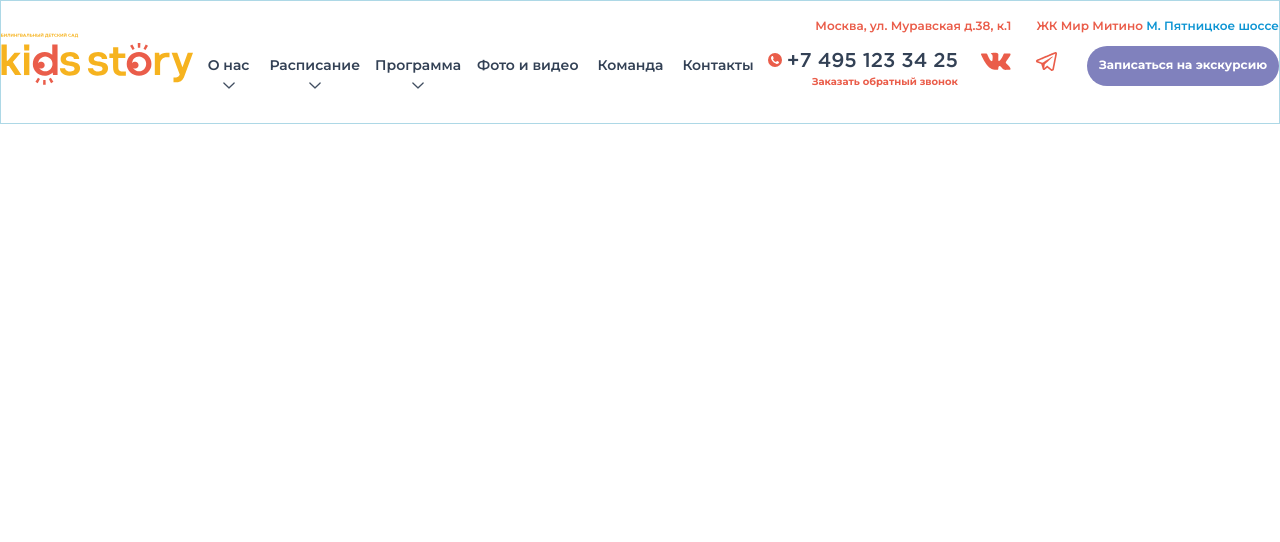
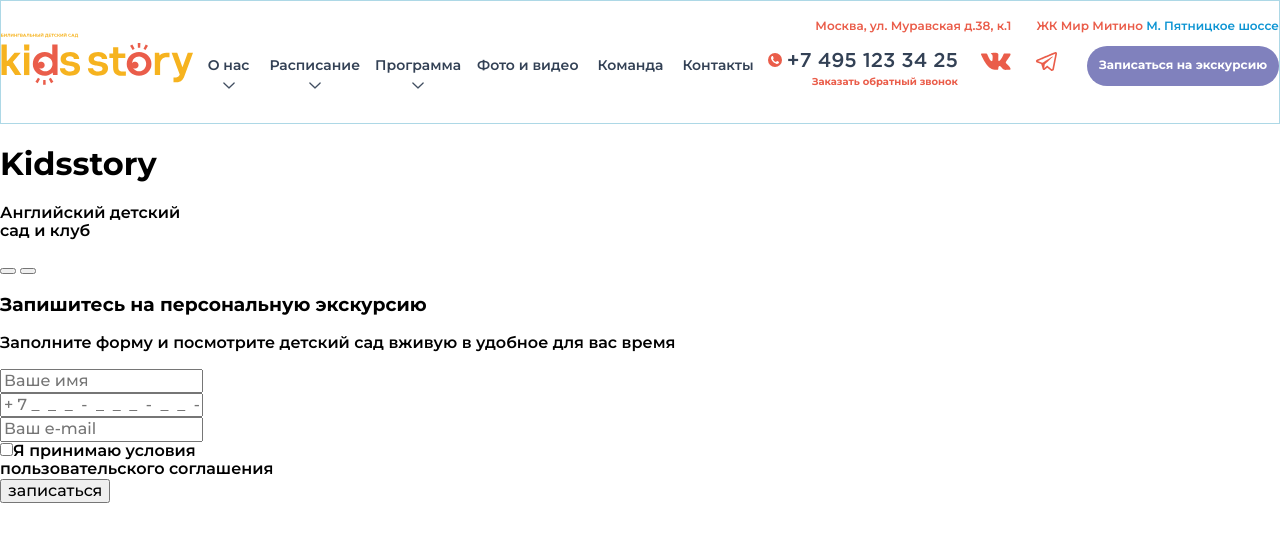
Before and after one commit to Rinakae/KidsStory, a website: page index.html in a window 1280 px wide. Drawn offline with Linux system fonts and the light colour scheme; files whose address does not match are found by name.

Commit message:
html section welcome

```diff
--- a/index.html
+++ b/index.html
@@ -82,9 +82,51 @@
         <!-- /.header__contact -->
         <button class="header__button">Записаться на экскурсию</button>
         </div>
-
       </div> <!--header__main header-logo-->
     </div> <!-- header-container-->
   </header>
+
+  <section class="welcome">
+    <div class="container welcome__container">
+      <div class="welcome__wrapper ">
+        <div class="welcome__wrapper-title welcome-title">
+          <h1 class="welcome-title__title">Kidsstory</h1>
+          <p class="welcome-title__text">Английский детский<br>сад и клуб</p>
+          <div class="welcome-title__buttons buttons">
+            <button class="buttons__prev"></button>
+            <button class="buttons__next"></button>
+          </div>
+        </div>
+      <!--welcome__wrapper-title-->
+      <div class="welcome__form">
+        <h3 class="welcome__form-title">Запишитесь на персональную экскурсию</h3>
+          <p class="welcome__form-text">Заполните форму и посмотрите детский сад вживую в удобное для вас время</p>
+        <form action="" name="form-callback" id ="formId">
+				  <div class="form-group">
+					  <input type="text" name="user_name" class="form-control" placeholder="Ваше имя" />
+				  </div>
+
+				<div class="form-group">
+					<input type="tel" name="user_tel" class="form-control tel required" placeholder="+ 7 _  _  _  -  _  _  _  -  _  _  -  _  _" />
+				</div>
+
+        <div class="form-group">
+					<input type="email" name="user_email" class="form-control email required" placeholder="Ваш e-mail" />
+				</div>
+
+        <div class="form-group">
+          <input name="cheese" type="checkbox" value="v1">Я принимаю условия<br>
+пользовательского соглашения
+        </div>
+
+					<input type="submit" class="button btn feedback" value="записаться" />
+				</div>
+			</form>
+      </div>
+      <!-- /.welcome__form -->
+      </div>
+    </div>
+  </section>
+  <!-- /.welcome -->
 </body>
 </html>
```
